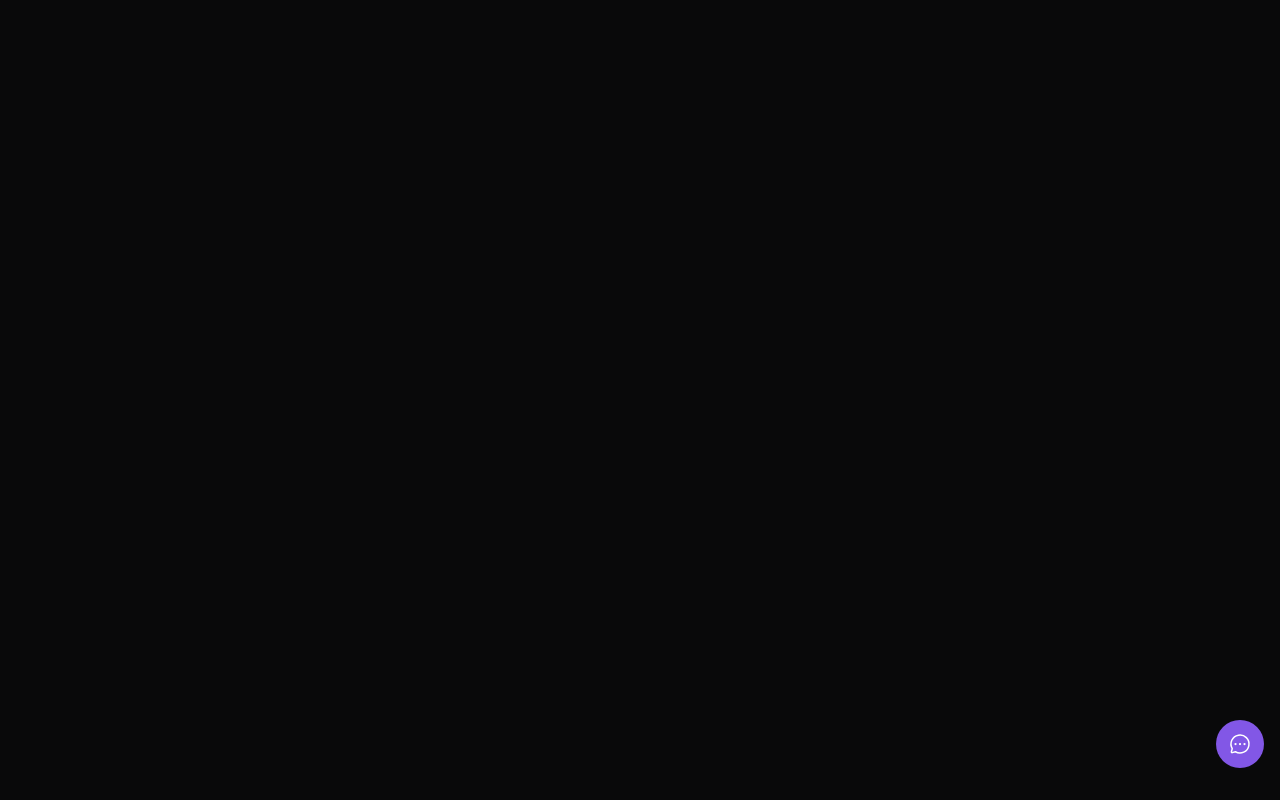
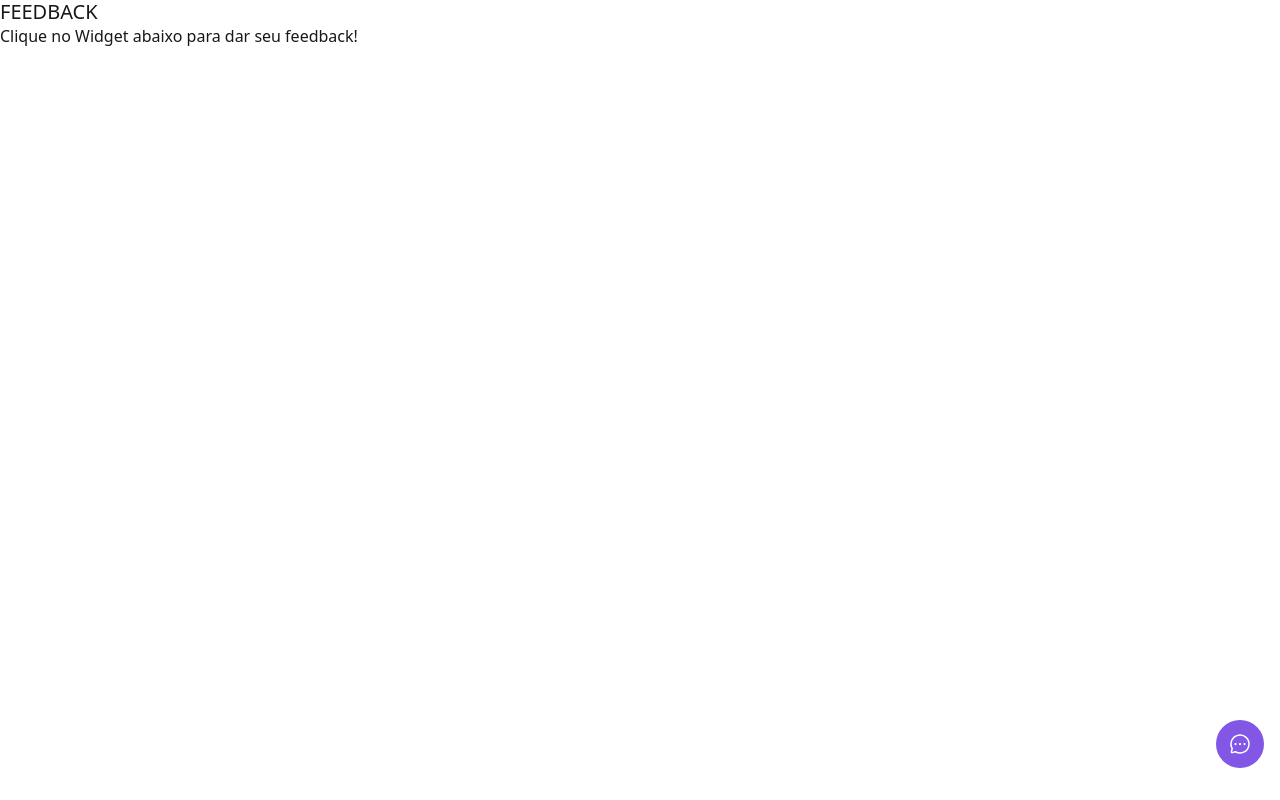
Before and after one commit to DevDosSantosLucas/feedback, a React (Vite) app: page / in a window 1280 px wide. Built offline with nearby package versions, Linux system fonts and the light colour scheme; no server answers.

Commit message:
test dark mode

```diff
--- a/src/App.tsx
+++ b/src/App.tsx
@@ -6,6 +6,9 @@ export function App() {
 
   return (
     <div >
+       <h1 className="text-xl leading-6 " >FEEDBACK</h1>
+       <h2 >Clique no Widget abaixo para dar seu feedback!</h2>
+
       <Widget />
 
     </div>
--- a/src/components/WidgetForm/index.tsx
+++ b/src/components/WidgetForm/index.tsx
@@ -31,6 +31,7 @@ export function WidgetForm(){
     <div className="bg-zinc-900 p-4 relative rounded-2xl mb-4
                     flex flex-col items-center shadow-lg w-[calc(100vw-2rem)] md:w-auto">
 
+
       {
         feedbackSent? (
         <FeedbackSuccessStep  onFeedbackRestartRequested ={handleRestartFeedback}/>
--- a/src/global.css
+++ b/src/global.css
@@ -7,5 +7,5 @@
 } */
 
 body {
-  @apply bg-[#09090A] text-zinc-100;
+  @apply bg-white  dark:bg-[#09090A] text-zinc-900 dark:text-zinc-100;
 }
```
